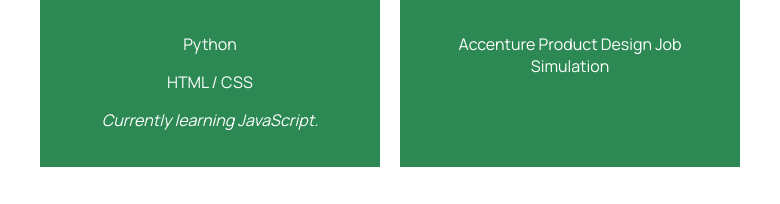
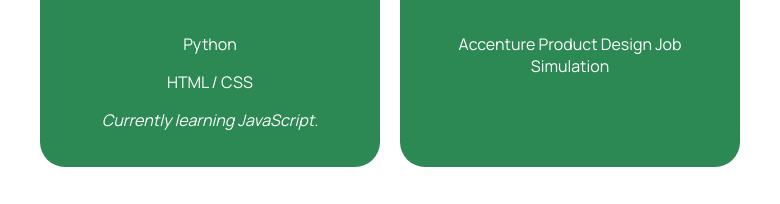
Before and after one commit to eden-amari/Portfolio, a plain HTML site: page index.html in a window 1280 px wide. Shown: the part 1464-1668 px from the top of the page, 250-1030 px from the left. Drawn offline with Linux system fonts and the light colour scheme.

Commit message:
border radius fix

```diff
--- a/portfolio-styles.css
+++ b/portfolio-styles.css
@@ -256,9 +256,9 @@
     flex: 1; /* Make both items and black bars take up equal space */
 }
 
-/* .item {
-    padding: 0px;
-} */
+.item {
+    border-radius: 0px 0px 25px 25px;
+}
 .black-bar {
     border-radius: 20px 20px 0 0; /* Add border-radius only to the top */
     margin: 0; /* Remove margin to touch the items */
```
